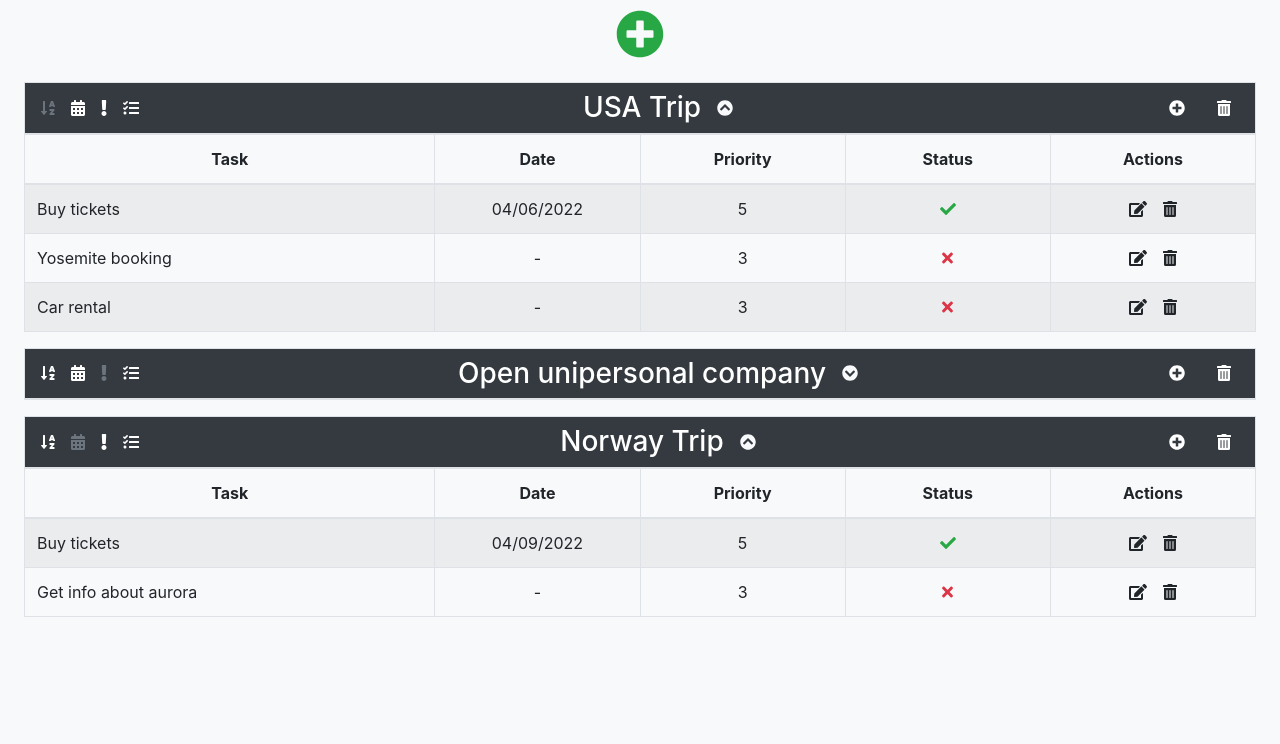
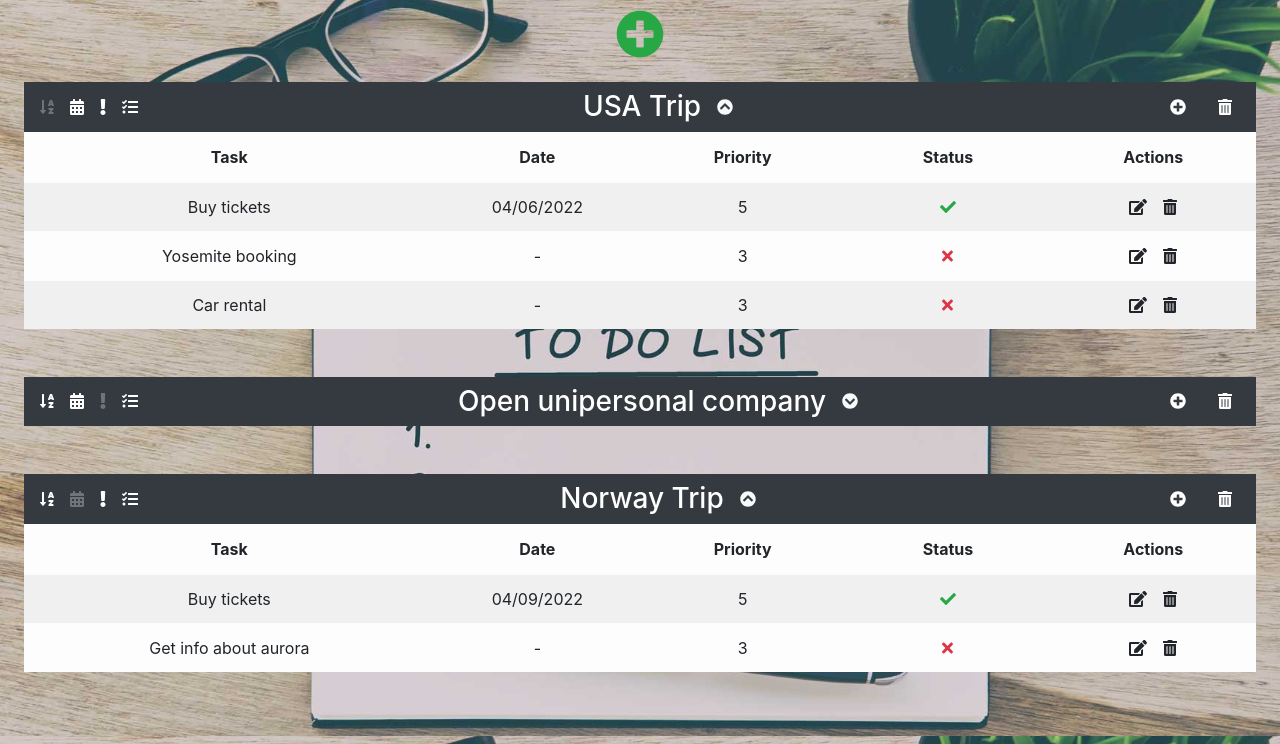
Before and after one commit to MartinSugasti/todo-list, a website built with webpack: page dist/index.html in a window 1280 px wide. Shown: the part 64-808 px from the top of the page. Built offline with nearby package versions, Linux system fonts and the light colour scheme.

Commit message:
Add background image. (#8)

```diff
--- a/src/display_controller.js
+++ b/src/display_controller.js
@@ -49,7 +49,7 @@ const displayController = (() => {
     projects.forEach((project, index) => {
       // table
       let table = document.createElement('table');
-      table.classList.add('table', 'table-striped', 'table-bordered');
+      table.classList.add('table', 'table-striped', 'table-light', 'mb-5');
       container.appendChild(table);
 
       // thead
@@ -61,7 +61,7 @@ const displayController = (() => {
       thead.appendChild(tr);
 
       let th = document.createElement('th');
-      th.classList.add('text-center', 'table-dark', 'p-2');
+      th.classList.add('border-0', 'text-center', 'table-dark', 'p-2');
       th.setAttribute("colspan", "5");
       tr.appendChild(th);
 
@@ -180,6 +180,7 @@ const displayController = (() => {
       // add body if project is not collapsed
       if (!project.collapse) {
         let lastTr = document.createElement('tr');
+        lastTr.classList.add('border-0');
         thead.appendChild(lastTr);
 
         ['Task', 'Date', 'Priority', 'Status', 'Actions'].forEach((columnName) => {
@@ -190,7 +191,7 @@ const displayController = (() => {
         });
 
         let tbody = document.createElement('tbody');
-        tbody.classList.add('border-top-0');
+        tbody.classList.add('border-0');
         table.appendChild(tbody);
 
         project.tasks.forEach((task, taskIndex) =>{
@@ -225,7 +226,7 @@ const displayController = (() => {
 
     // description column
     let descriptionTd = document.createElement('td');
-    descriptionTd.classList.add('align-middle');
+    descriptionTd.classList.add('align-middle', 'text-center');
     descriptionTd.innerHTML = task.description;
     tr.appendChild(descriptionTd);
 
--- a/src/style.scss
+++ b/src/style.scss
@@ -5,6 +5,11 @@ body, html {
 body {
   margin: 0;
   height: 100%;
+  background: url('./images/todo-list.jpeg');
+  background-position: top;
+  background-repeat: no-repeat;
+  background-size: cover;
+  background-attachment: fixed;
 }
 
 nav {
```
Also changed, not shown: dist/c717d72172be8a693b36.jpeg (added), src/images/todo-list.jpeg (added).
